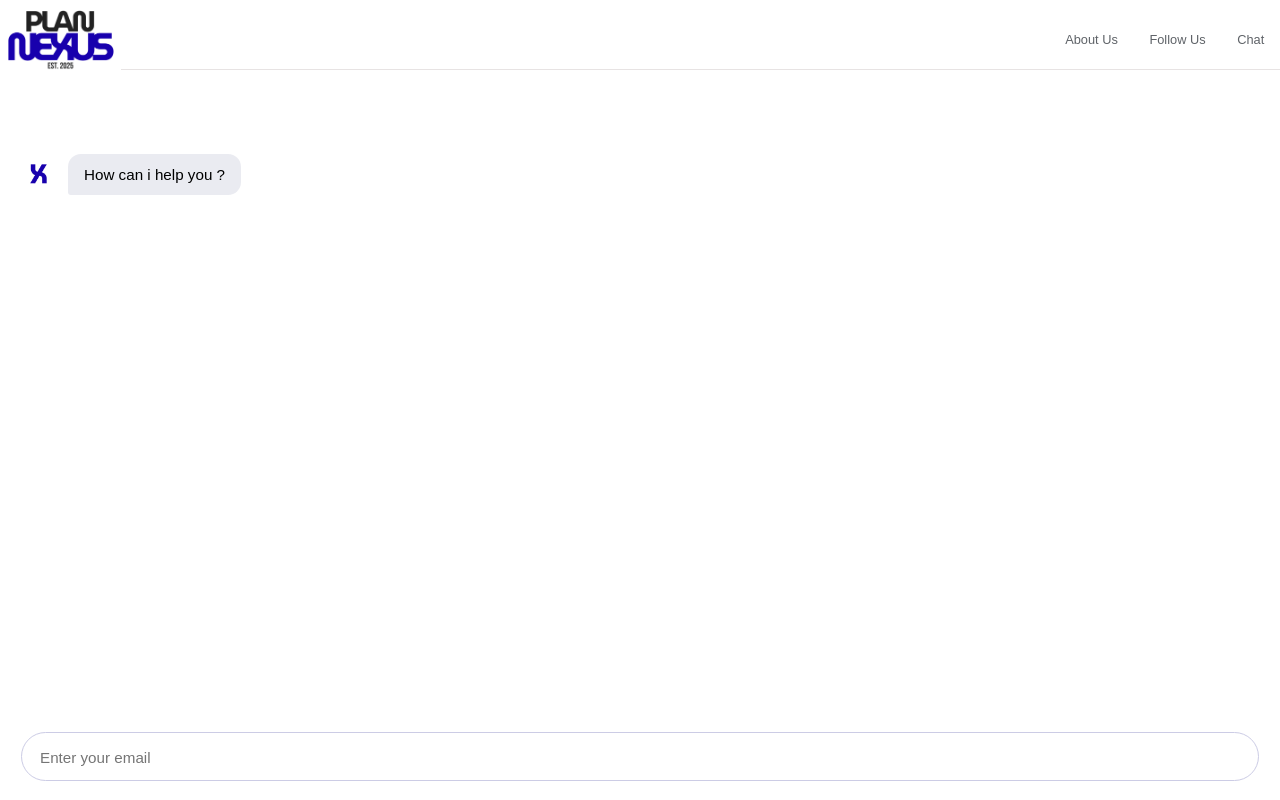
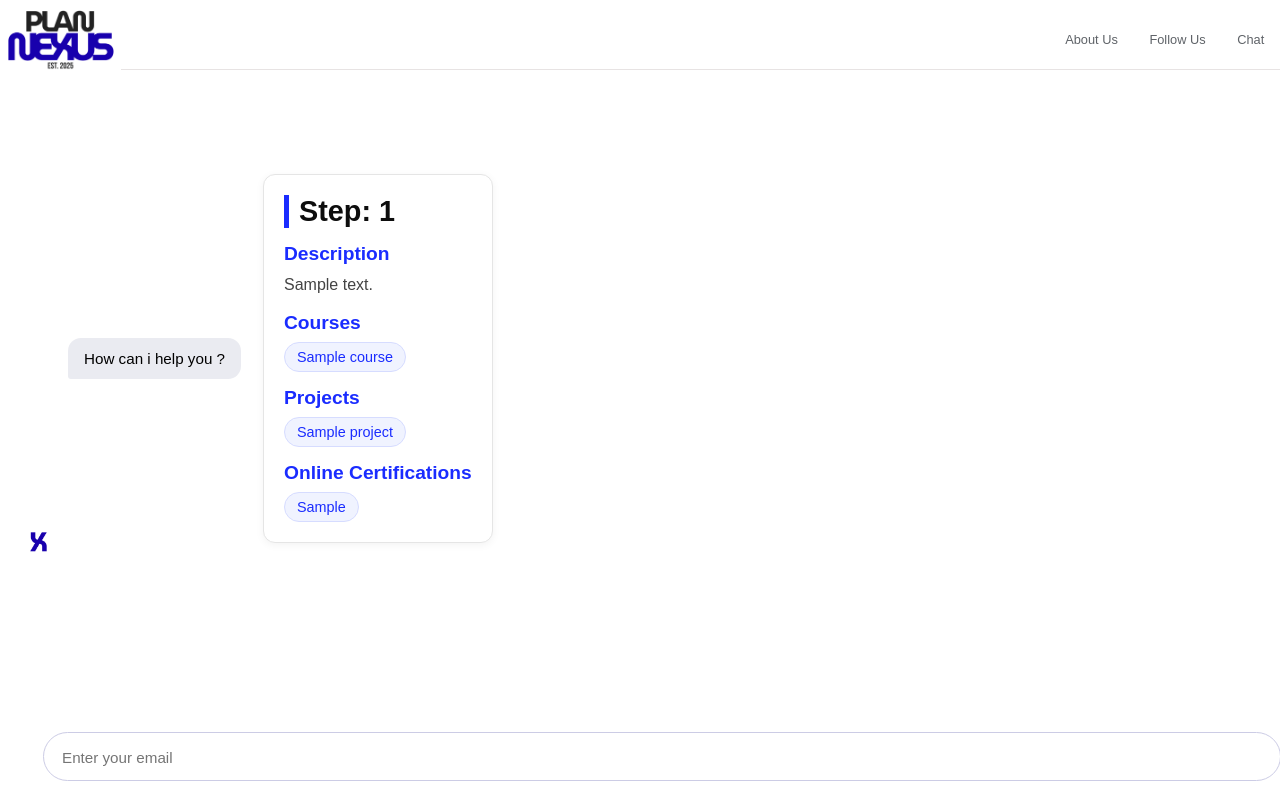
Before and after one commit to KingasRahd/AgentForce_hAIck, a Flask app: template templates/index.html in a window 1280 px wide. Run offline with Flask 3, Linux system fonts and the light colour scheme; the template is opened without the code that fills it: most values are stand-ins (such as "Sample title", 1, 10 or a date in 2020).

Commit message:
new files addede and modified

```diff
--- a/main.py
+++ b/main.py
@@ -1,35 +1,17 @@
-from flask import Flask, request, jsonify
-import json
+from plyer import notification
+import schedule,time
 
-app = Flask(__name__)
+def note():
+    message="this is a test message"
+    notification.notify(
+        title="Task Reminder",
+        message=message,
+        timeout=5
+    )
 
-@app.route("/generate-roadmap", methods=["POST"])
-def generate_roadmap():
-    try:
-        data = request.get_json()
-        query = data.get("query", "").strip()
+schedule.every(10).seconds.do(note)
 
-        if not query:
-            return jsonify({"error": "Missing 'query' in request body"}), 400
-
-        # Call your LLM pipeline
-        llm_result = llm2(query)
-
-        # Make sure it's JSON
-        if isinstance(llm_result, str):
-            try:
-                llm_result = json.loads(llm_result)
-            except json.JSONDecodeError:
-                return jsonify({
-                    "error": "Invalid JSON returned by LLM",
-                    "raw": llm_result
-                }), 500
-
-        return jsonify({"roadmap": llm_result})
-
-    except Exception as e:
-        return jsonify({"error": str(e)}), 500
-
-
-if __name__ == "__main__":
-    app.run(debug=True, port=5000)
+while True:
+    schedule.run_pending()
+    print(1)
+    time.sleep(1)
--- /dev/null
+++ b/static/spt.js
@@ -0,0 +1,26 @@
+const chatBody=document.querySelector(".chat-body");
+const messageInput=document.querySelector(".message-input");
+const sendMessageButton=document.querySelector("#send-message");
+async function getData() {
+  try {
+
+    const response =  fetch('http://127.0.0.1:5000/xyz');
+    const data = await response.json();
+    try{
+    const apiResponseText=response ;
+    MessageElement.innerText=apiResponseText;
+    }
+    catch(error){
+    console.log(error);
+    MessageElement.innerText=error.message;
+    MessageElement.style.color="#ff0000";
+
+    }
+    finally{
+    chatBody.scrollTo({top:chatBody.scrollHeight,behavior:"smooth"});
+    }
+  } catch (error) {
+    console.error('Error fetching data:', error);
+  }
+}
+getData();
--- a/static/style.css
+++ b/static/style.css
@@ -46,6 +46,11 @@
     top: 10px;
 
 
+}
+.resp{
+    background:#eaebf1;
+    color: grey;
+    border-radius: 13px 13px 13px 3px;
 }
 
 .chat-header{
@@ -253,3 +258,77 @@
     background-color: #000000;
     color: rgb(255, 255, 255);
 }
+
+
+
+
+
+/* Container for each item */
+.step-card {
+    background: #ffffff;
+    border: 1px solid #e5e5e5;
+    border-radius: 12px;
+    padding: 20px;
+    margin: 20px 0;
+    box-shadow: 0px 2px 8px rgba(0,0,0,0.05);
+    transition: transform 0.2s ease, box-shadow 0.2s ease;
+}
+
+.step-card:hover {
+    transform: translateY(-2px);
+    box-shadow: 0px 4px 12px rgba(0,0,0,0.1);
+}
+
+/* Step title */
+.step-title {
+    font-size: 1.8rem;
+    font-weight: bold;
+    color: #0d0d0d; /* near black */
+    margin-bottom: 10px;
+    border-left: 5px solid #1a2cff; /* Nexus blue */
+    padding-left: 10px;
+}
+
+/* Section subtitles */
+.section-title {
+    font-size: 1.2rem;
+    font-weight: 600;
+    color: #1a2cff; /* Nexus blue */
+    margin-top: 15px;
+    margin-bottom: 8px;
+}
+
+/* Description text */
+.description-text {
+    font-size: 1rem;
+    line-height: 1.5;
+    color: #444;
+    margin-bottom: 10px;
+}
+
+/* List items (courses, projects, certs) */
+.item-list {
+    display: flex;
+    flex-wrap: wrap;
+    gap: 10px;
+}
+
+.item-badge {
+    background-color: #f0f3ff;
+    color: #1a2cff;
+    padding: 6px 12px;
+    border-radius: 20px;
+    font-size: 0.9rem;
+    border: 1px solid #d6dcff;
+}
+
+.step-card {
+    display: block;
+    width: 100%;
+    box-sizing: border-box;
+}
+.container-class {
+    display: block ;
+    flex-direction: column;
+    gap: 20px;
+}
--- a/templates/index.html
+++ b/templates/index.html
@@ -49,11 +49,37 @@
       <div class="bot-avtr"><img src="/static/aireply.png" alt="AIlOGO" height="20px"></div>
       <div class="message-text"> How can i help you ?</div>
 
+      <br>
+   {% for item in l %}
+   <div class="container-class">
+<div class="step-card">
+    <h1 class="step-title">Step: {{item.step_number}}</h1>
+
+    <h3 class="section-title">Description</h3>
+    <div class="description-text">{{item.description}}</div>
+
+    <h3 class="section-title">Courses</h3>
+    <div class="item-list">
+       {% for x in item.courses %}
+         <div class="item-badge">{{x}}</div>
+       {% endfor %}
     </div>
 
-  </div>
+    <h3 class="section-title">Projects</h3>
+    <div class="item-list">
+       {% for x in item.projects %}
+         <div class="item-badge">{{x}}</div>
+       {% endfor %}
+    </div>
 
-
+    <h3 class="section-title">Online Certifications</h3>
+    <div class="item-list">
+        {% for x in item.online_certifications %}
+         <div class="item-badge">{{x}}</div>
+        {% endfor %}
+    </div>
+</div></div>
+{% endfor %}
 
 
 
@@ -73,5 +99,5 @@
   </div>
 
 </body>
-
+   <script src="/static/spt.js"></script>
 </html>
```
Also changed, not shown: helper.py (+103 -21 lines), spt.js (deleted, +0 -12 lines).
